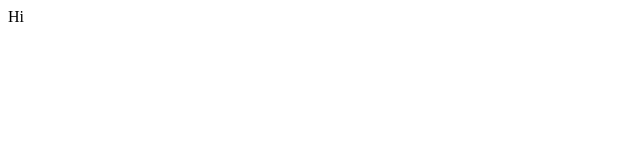
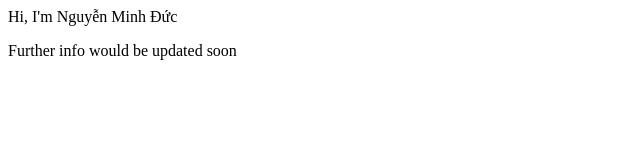
Before and after one commit to ducseul/aboutMe, a plain HTML site: page index.html in a window 1280 px wide. Shown: the whole page, without its empty margins (0-640 px from the left). Drawn offline with Linux system fonts and the light colour scheme.

Commit message:
Update index.html

```diff
--- a/index.html
+++ b/index.html
@@ -1 +1,2 @@
-<p>Hi</p>
+<p>Hi, I'm Nguyễn Minh Đức</p>
+<p>Further info would be updated soon</p>
```
